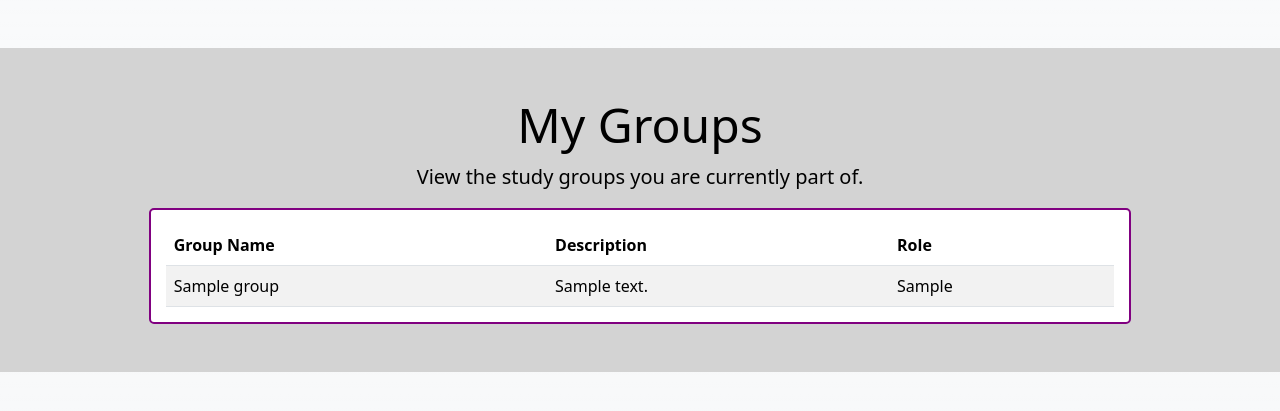
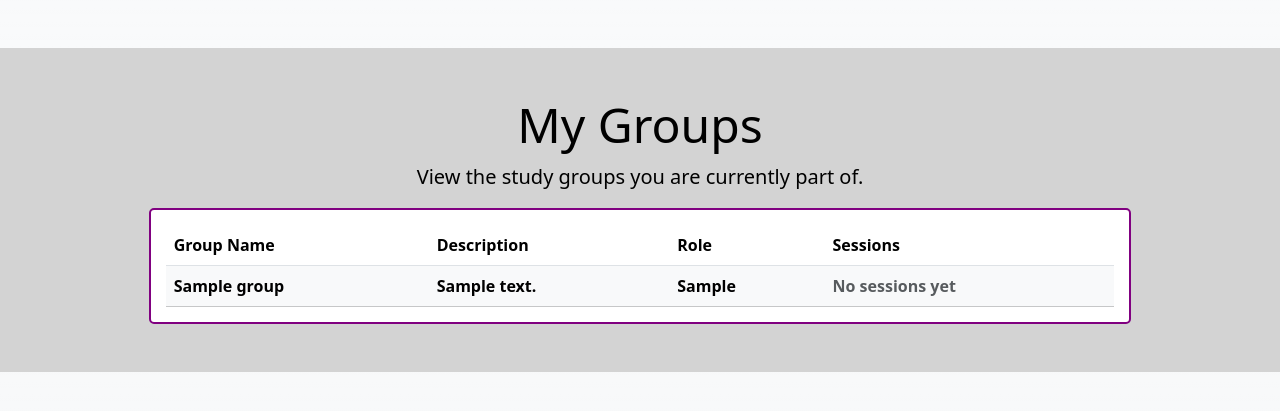
Before and after one commit to Luc45K0h75/UWA-Study-Buddy, a Flask app: page /my-groups in a window 1280 px wide. Shown: the part 70-481 px from the top of the page. Run offline with Flask 3, Linux system fonts and the light colour scheme; a user stored in the database is signed in; tables that the repository leaves empty hold one stand-in row (values such as "Sample post"); some libraries are stand-ins or nearby versions.

Commit message:
Display sessions under each group in My Groups page

```diff
--- a/routes/myGroups.py
+++ b/routes/myGroups.py
@@ -1,8 +1,9 @@
 from flask import Blueprint, render_template  # Our group chose to use blueprints because we could keep the python for each page separate allowing us to avoide merge conflicts
 from extensions import db
-from models import Groups, StudentGroups, Role
+from models import Groups, StudentGroups, Role, Session
 import sqlalchemy as sa
 from flask_login import login_required, current_user #using the flask-login extension to maintain user login-session
+from datetime import datetime
 
 # Creates the blueprint to handle myGroups.html
 my_groups_blueprint = Blueprint('my_groups', __name__)
@@ -14,9 +15,32 @@ def my_groups():
     student_id = current_user.StudentID #removed placeholder. This now contains student id of the logged in user
 
     # Query to get groups the student has joined
-    query = sa.select(StudentGroups.StudentID, StudentGroups.GroupID,Groups.GroupName, Groups.Description, Role.Type).join(Groups, StudentGroups.GroupID == Groups.GroupID).join(Role, StudentGroups.RoleID == Role.RoleID).where(StudentGroups.StudentID == student_id)
+    query = sa.select(StudentGroups.StudentID, StudentGroups.GroupID, Groups.GroupName, Groups.Description, Role.Type).join(Groups, StudentGroups.GroupID == Groups.GroupID).join(Role, StudentGroups.RoleID == Role.RoleID).where(StudentGroups.StudentID == student_id)
     studentGroups = db.session.execute(query).mappings().all()
-    print(f"Found {len(studentGroups)} groups")
-    for sg in studentGroups:
-        print(dict(sg))
-    return render_template('myGroups.html', studentGroups=studentGroups)
+
+    # Query to get all sessions linked to the student's joined groups
+    session_rows = db.session.execute(
+        sa.select(
+            Session.GroupID,
+            Session.Description,
+            Session.SessionDateTime,
+            Session.Location
+        )
+        .join(StudentGroups, Session.GroupID == StudentGroups.GroupID)
+        .where(StudentGroups.StudentID == student_id)
+        .order_by(Session.SessionDateTime.asc())
+    ).mappings().all()
+
+    # Build a dict mapping GroupID -> list of formatted sessions
+    sessions_by_group = {}
+    for s in session_rows:
+        gid = s['GroupID']
+        if gid not in sessions_by_group:
+            sessions_by_group[gid] = []
+        sessions_by_group[gid].append({
+            "Description": s['Description'],
+            "Location": s['Location'] or "TBD",
+            "SessionDateTime": datetime.fromtimestamp(s['SessionDateTime']).strftime("%d %b %Y, %I:%M %p")
+        })
+
+    return render_template('myGroups.html', studentGroups=studentGroups, sessions_by_group=sessions_by_group)
--- a/templates/myGroups.html
+++ b/templates/myGroups.html
@@ -27,24 +27,48 @@
             <div class="col-lg-10">
                 <div class="card-style card-padding">
                     <div class="table-responsive">
-                        <table class="table table-striped table-hover mb-0">
+                        <table class="table table-hover mb-0">
                             <!-- Table headers-->
                             <thead>
                                 <tr>
                                     <th>Group Name</th>
                                     <th>Description</th>
                                     <th>Role</th>
+                                    <th>Sessions</th>
                                 </tr>
                             </thead>
 
-                            <!-- Displays groups -->
+                            <!-- Displays groups, with sessions nested underneath each one -->
                             <tbody>
                                 {% for sg in studentGroups %}
-                                <tr>
+                                <!-- Group row -->
+                                <tr class="table-light fw-semibold">
                                     <td>{{ sg['GroupName'] }}</td>
                                     <td>{{ sg['Description'] }}</td>
                                     <td>{{ sg['Type'] }}</td>
+                                    <td>
+                                        {% set group_sessions = sessions_by_group.get(sg['GroupID'], []) %}
+                                        {% if group_sessions %}
+                                            {{ group_sessions | length }} session(s)
+                                        {% else %}
+                                            <span class="text-muted">No sessions yet</span>
+                                        {% endif %}
+                                    </td>
                                 </tr>
+
+                                <!-- Session sub-rows for this group -->
+                                {% set group_sessions = sessions_by_group.get(sg['GroupID'], []) %}
+                                {% for session in group_sessions %}
+                                <tr style="background-color: #f3eaff;">
+                                    <td class="ps-4 text-muted" style="font-size: 0.9em;">
+                                        ↳ <strong>{{ session['SessionDateTime'] }}</strong>
+                                    </td>
+                                    <td style="font-size: 0.9em;">{{ session['Description'] or '—' }}</td>
+                                    <td></td>
+                                    <td style="font-size: 0.9em;">📍 {{ session['Location'] }}</td>
+                                </tr>
+                                {% endfor %}
+
                                 {% endfor %}
                             </tbody>
                         </table>
```
